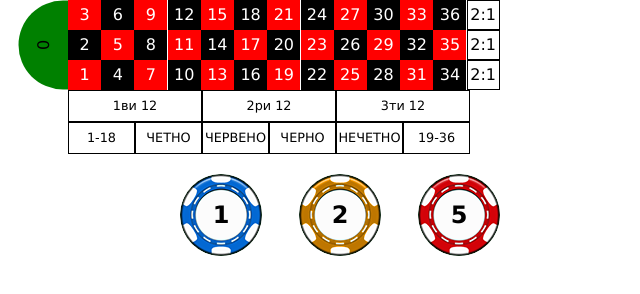
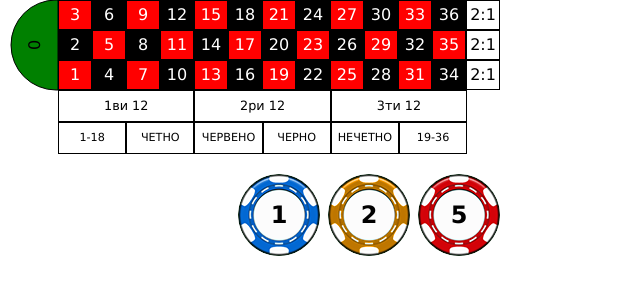
Before and after one commit to Yask00/Roulette_Game_task, a website: page solution/index.html in a window 1280 px wide. Shown: the whole page, without its empty margins (0-640 px from the left). Drawn offline with Linux system fonts and the light colour scheme.

Commit message:
refactor: final cleanup and testing

```diff
--- a/solution/script.js
+++ b/solution/script.js
@@ -104,8 +104,8 @@ class Game {
 
   handleTableBet(sender, args) {
     // args is data-bet=id
-    if (!this.selectedChip) {
-      console.error("No chip selected");
+    if (!this.selectedChip || !args) {
+      console.error("No chip selected or no section selected");
       return;
     }
 
--- a/solution/styles.css
+++ b/solution/styles.css
@@ -50,6 +50,7 @@ html {
     justify-content: center;
     align-items: center;
     position: relative;
+    border: 1px solid #000;
 }
 
 .rlt-table__cell:hover {
@@ -63,7 +64,8 @@ html {
     transform: rotate(0deg);
     top: 0px;
     height: 60px;
-    width: 108px;
+    width: 109px;
+    left: -1px;
 }
 
 .rlt-table__cell--zero .chip-overlay {
@@ -96,10 +98,10 @@ html {
     font-size: 0.8rem;
     line-height: 0.8rem;
     pointer-events: none;
-    top: 1px;
-    left: 2px;
-    width: 90%;
-    height: 95%;
+    top: -1px;
+    left: 1px;
+    width: 88%;
+    height: 100%;
 }
 
 .chip-overlay--active-1 {
@@ -132,7 +134,7 @@ html {
 
 .rlt-table__third-section .rlt-table__third-section-item {
     border: 1px solid #000;
-    flex-basis: 120px;
+    flex-basis: 118.4px;
     display: flex;
     align-items: center;
     position: relative;
@@ -160,11 +162,12 @@ html {
     order: 0;
     display: flex;
     flex-direction: column;
+    font-size: 0.7rem;
 }
 
 .rlt-table__coinflips .rlt-table__coinflips-item {
     border: 1px solid #000;
-    flex-basis: 58px;
+    flex-basis: 58.2px;
     display: flex;
     align-items: center;
     position: relative;
@@ -263,6 +266,12 @@ html {
     background-image: url('./assets/images/btn-x2.png');
 }
 
+@media screen and (min-width: 320px) {
+    .action-container__chips {
+        flex-basis: calc(100% - 180px);
+    }
+}
+
 @media screen and (min-width: 550px) {
     .rlt-table {
         flex-direction: column;
@@ -276,19 +285,19 @@ html {
         flex-direction: row;
         flex-direction: column-reverse;
         padding-top: 0px;
-        padding-left: 68px;
+        padding-left: 58px;
     }
 
     .rlt-table__cell {
-        width: 33px;
+        width: 34px;
     }
 
     .rlt-table__cell--zero {
         transform: rotate(-90deg);
-        top: 20px;
-        left: -1px;
-        height: 50px;
-        width: 89px;
+        top: 21px;
+        left: -11px;
+        height: 48px;
+        width: 91px;
     }
 
     .rlt-table__cell--zero .chip-overlay {
@@ -298,9 +307,17 @@ html {
         height: 70%;
     }
 
+    .chip-overlay {
+        top: 0px;
+        left: 1px;
+        width: 90%;
+        height: 100%;
+    }
+
+
     .rlt-table__mixed {
         padding-top: 0;
-        padding-left: 68px;
+        padding-left: 58px;
         flex-direction: column;
     }
 
@@ -311,14 +328,14 @@ html {
 
     .rlt-table__third-section .rlt-table__third-section-item {
         justify-content: center;
-        flex-basis: 132px;
+        flex-basis: 134.4px;
     }
 
     .rlt-table__third-section .rlt-table__third-section-item .chip-overlay {
         top: 1px;
-        left: 50px;
+        left: 54px;
         width: 20%;
-        height: 87%;
+        height: 90%;
     }
 
     .rlt-table__third-section .rlt-table__third-section-item span {
@@ -331,14 +348,14 @@ html {
 
     .rlt-table__coinflips .rlt-table__coinflips-item {
         justify-content: center;
-        flex-basis: 65px;
+        flex-basis: 66.2px;
     }
 
     .rlt-table__coinflips .rlt-table__coinflips-item .chip-overlay {
         top: 1px;
-        left: 19px;
+        left: 20px;
         width: 40%;
-        height: 87%;
+        height: 89%;
     }
 
     .rlt-table__coinflips .rlt-table__coinflips-item span {
@@ -369,9 +386,3 @@ html {
         margin-left: 10px;
     }
 }
-
-@media screen and (min-width: 320px) {
-    .action-container__chips {
-        flex-basis: calc(100% - 180px);
-    }
-}
```
Also changed, not shown: README.md, solution/README.md.
